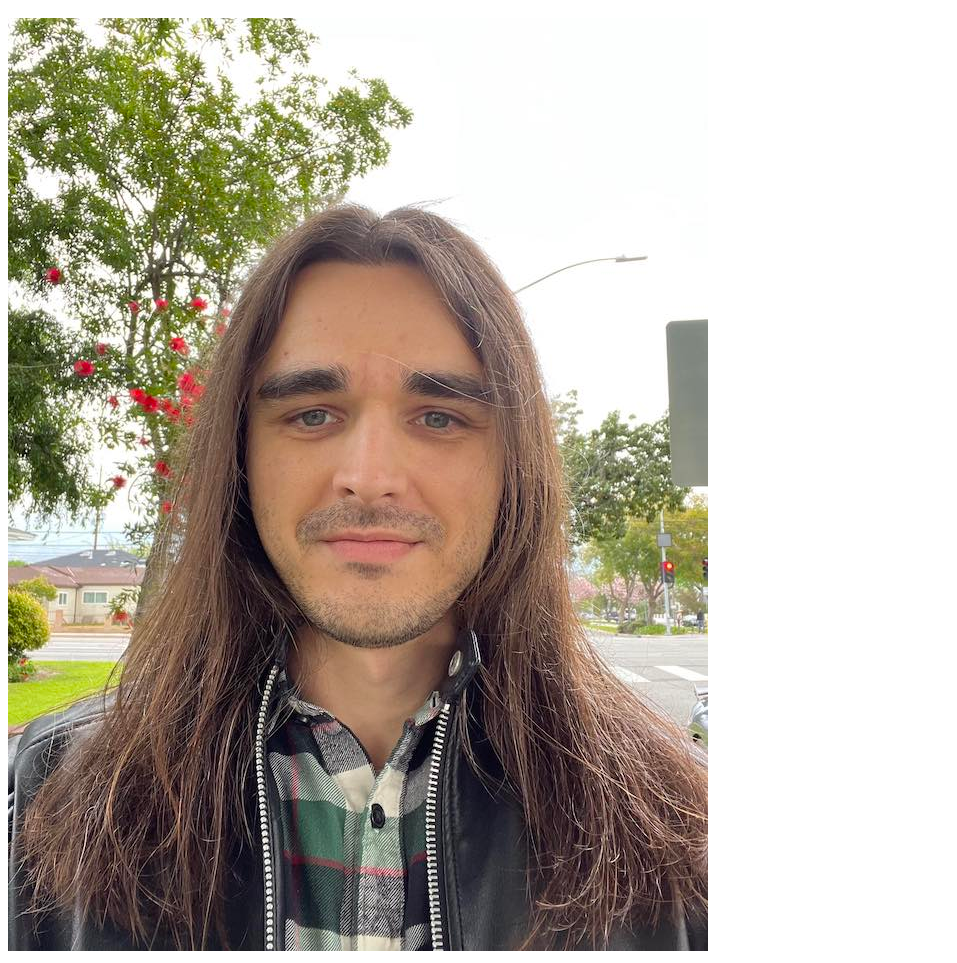
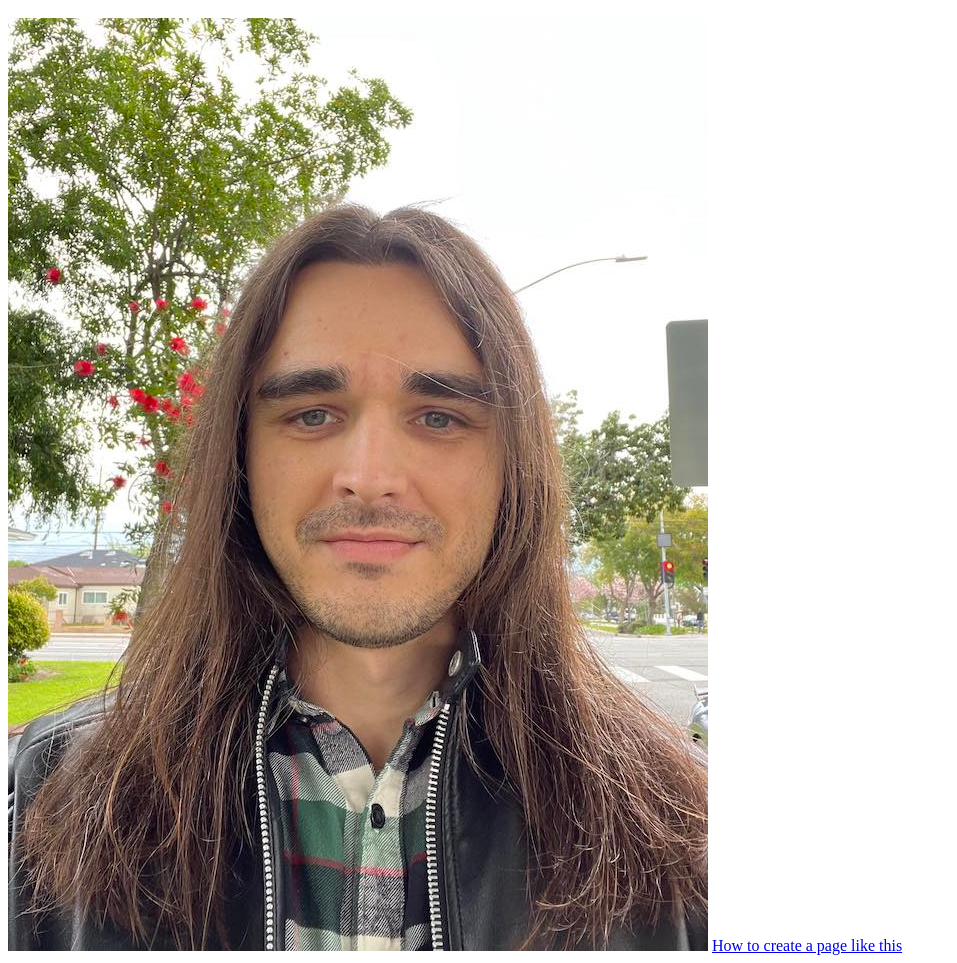
Before and after one commit to ilyaflaks/ilyaflaks.github.io, a plain HTML site: page index.html in a window 1280 px wide. Shown: the part 48-1011 px from the top of the page, without its empty margins (0-957 px from the left). Drawn offline with Linux system fonts and the light colour scheme.

Commit message:
Update index.html

```diff
--- a/index.html
+++ b/index.html
@@ -1,4 +1,5 @@
 <html>
   <h1>Ilya's Portfolio</h1>
   <img src="./IMG_6722.jpg" />
+  <a href="/howto.html">How to create a page like this</a>
 </html>
```
